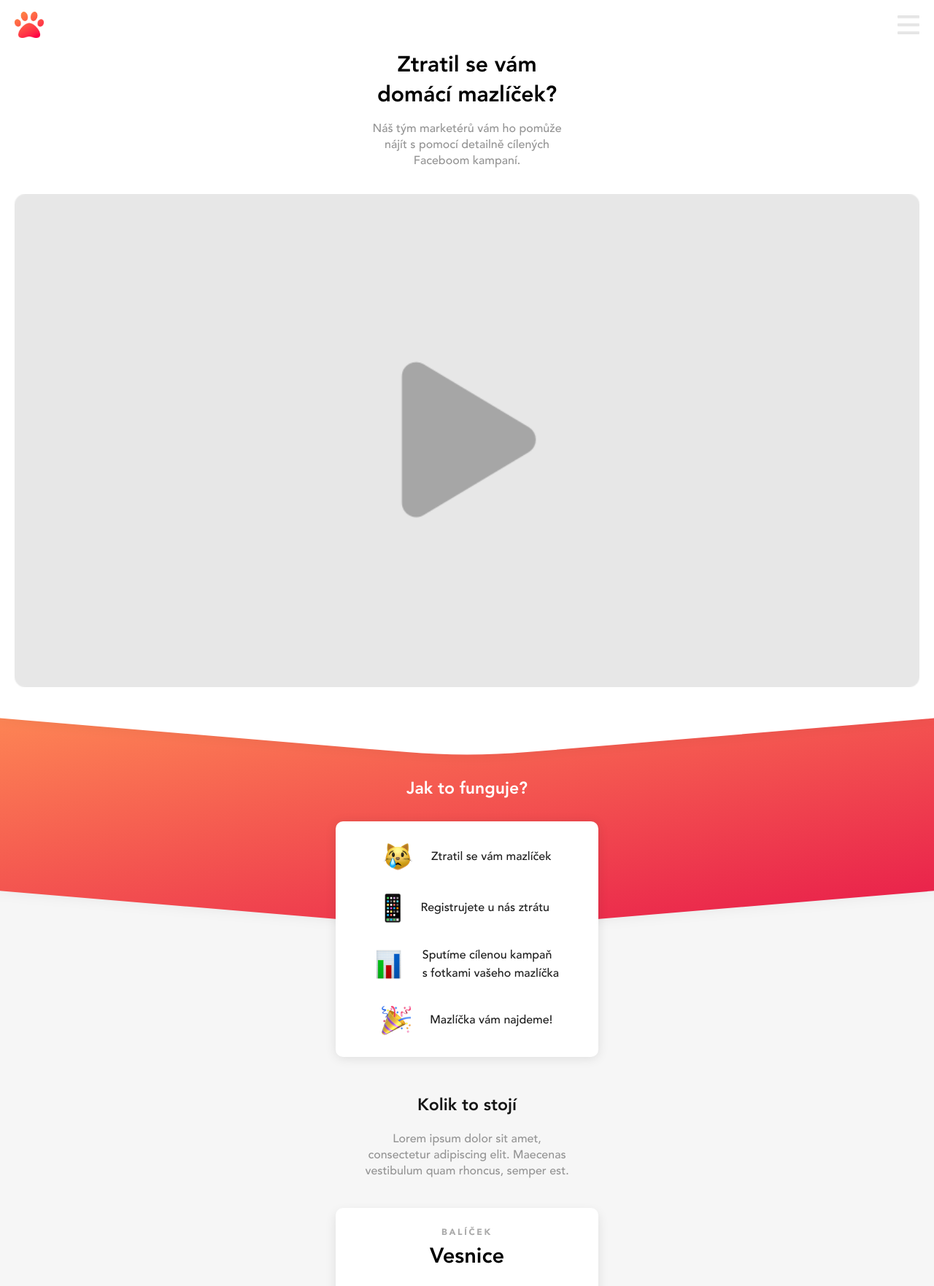
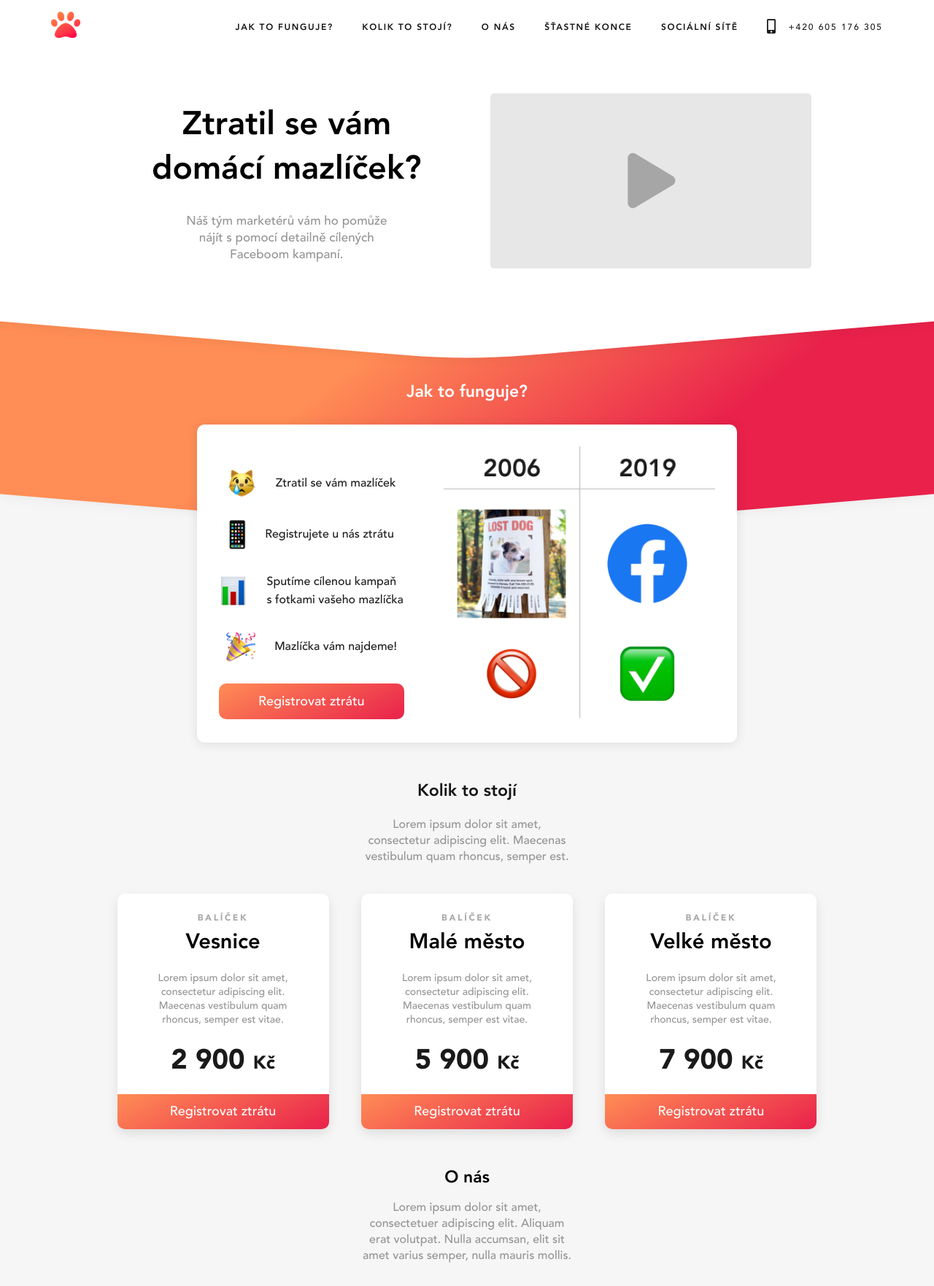
Before and after one commit to StyvekDrtic/NajdiMazlicka.cz, a Jekyll site: the page built from index.html, in a window 1280 px wide, cut to the strip 104-1867 px from the top of the page. Shown: the whole strip at 73% size. Built offline with Jekyll 4.4.1, drawn with Linux system fonts in a browser that asks for light colours.

Commit message:
responsivno

```diff
--- a/_sass/_header.scss
+++ b/_sass/_header.scss
@@ -2,6 +2,7 @@ header {
   position: relative;
   display: block;
   width: calc(100% - 40px);
+  max-width: 1140px;
   margin: 0 auto;
   padding-top: 20px;
   background: #fff;
@@ -24,10 +25,67 @@ header {
     img {
       width: 30px;
     }
+
+    @media screen and (min-width : 1000px) {
+      display: none;
+    }
   }
 
   nav {
     display: none;
+    position: absolute;
+    right: 0;
+    top: 30px;
+
+    ul {
+      margin: 0;
+      padding: 0;
+      display: inline-block;
+
+      li {
+        list-style: none;
+        margin: 0;
+        display: inline-block;
+        vertical-align: middle;
+        margin-right: 35px;
+
+        a {
+          font-family: AveHeavy;
+          font-size: 12px;
+          color: #151515;
+          letter-spacing: 1.65px;
+          text-align: center;
+          text-transform: uppercase;
+          display: inline-block;
+          vertical-align: middle;
+        }
+
+        &:last-child {
+          margin: 0;
+
+          a {
+            font-family: AveMedium;
+            font-size: 12px;
+            color: #1C1C1C;
+            letter-spacing: 1.96px;
+            text-align: center;
+          }
+
+          img {
+            height: 20px;
+            display: inline-block;
+            vertical-align: middle;
+            padding-bottom: 1px;
+            margin-right: 13px;
+          }
+        }
+      }
+    }
+
+    @media screen and (min-width : 1000px) {
+      display: inline-block;
+      vertical-align: middle;
+    }
   }
 }
 
--- a/_sass/_landingpage.scss
+++ b/_sass/_landingpage.scss
@@ -13,6 +13,19 @@
       margin: 0 auto;
       display: block;
       margin-top: 10px;
+
+      @media screen and (min-width : 1000px) {
+        margin-top: 0;
+        margin-bottom: 20px;
+        font-size: 35px;
+        max-width: 350px;
+      }
+
+      @media screen and (min-width : 1200px) {
+        font-size: 45px;
+        margin-bottom: 30px;
+        max-width: 450px;
+      }
     }
 
     h2 {
@@ -26,11 +39,28 @@
       display: block;
       margin-top: 15px;
       margin-bottom: 35px;
+
+      @media screen and (min-width : 1000px) {
+        margin-top: 0px;
+        margin-bottom: 0px;
+        font-size: 15px;
+      }
+
+      @media screen and (min-width : 1200px) {
+        font-size: 17px;
+      }
+    }
+
+    @media screen and (min-width : 1000px) {
+      display: inline-block;
+      vertical-align: middle;
+      margin-right: 50px;
     }
   }
 
   .video {
     width: calc(100% - 40px);
+    max-width: 550px;
     margin: 0 auto;
     display: block;
     z-index: 10;
@@ -38,6 +68,22 @@
 
     img {
       width: 100%;
+    }
+
+    @media screen and (min-width : 1000px) {
+      display: inline-block;
+      vertical-align: middle;
+      max-width: 440px;
+    }
+  }
+
+  .jumboWrap {
+    @media screen and (min-width : 1000px) {
+      display: block;
+      margin: 0 auto;
+      width: fit-content;
+      margin-top: 70px;
+      padding-bottom: 30px;
     }
   }
 
@@ -60,6 +106,10 @@
     height: 874px;
     background: url("../svg/jaktofunguje.svg");
     background-size: 100% 100%;
+
+    @media screen and (min-width : 1000px) {
+      background: url("../svg/jaktofunguje2.svg");
+    }
   }
 
   h2 {
@@ -83,6 +133,19 @@
     .prvniCast {
       a {
         display: none;
+
+        @media screen and (min-width : 1000px) {
+          display: block;
+          font-family: AveMedium;
+          font-size: 18px;
+          color: #FFFFFF;
+          letter-spacing: 0;
+          text-align: center;
+          background-image: linear-gradient(153deg, #FF8D55 0%, #E9214B 100%);
+          border-radius: 10px;
+          padding-top: 12px;
+          padding-bottom: 12px;
+        }
       }
 
       ul {
@@ -125,10 +188,31 @@
           }
         }
       }
+
+      @media screen and (min-width : 1000px) {
+        display: inline-block;
+        vertical-align: middle;
+      }
     }
 
-    .druhaCast {
-      display: none;
+    @media screen and (min-width : 1000px) {
+      max-width: none;
+      width: fit-content;
+      padding: 30px;
+    }
+  }
+
+  .druhaCast {
+    display: none;
+    margin-left: 50px;
+
+    img {
+      height: 372px;
+    }
+
+    @media screen and (min-width : 1000px) {
+      display: inline-block;
+      vertical-align: middle;
     }
   }
 }
@@ -240,6 +324,25 @@
           }
         }
       }
+
+      @media screen and (min-width : 1000px) {
+        display: inline-block;
+        vertical-align: middle;
+        max-width: 290px;
+        margin: 0 20px;
+
+        &:last-child {
+          margin-right: 0;
+        }
+
+        &:first-child {
+          margin-left: 0;
+        }
+      }
+    }
+
+    @media screen and (min-width : 1000px) {
+      text-align: center;
     }
   }
 }
@@ -274,7 +377,10 @@
 
     ul {
       padding: 0;
-      margin: 0;
+      margin: 0 auto;
+      display: block;
+      width: 100%;
+      max-width: 500px;
       text-align: center;
 
       li {
@@ -307,6 +413,16 @@
           text-align: center;
           margin: 0;
         }
+
+        @media screen and (min-width : 1000px) {
+          margin-left: 35px;
+          margin-right: 35px;
+        }
+      }
+
+      @media screen and (min-width : 1000px) {
+        max-width: none;
+        width: calc(100% - 60px);
       }
     }
   }
@@ -387,6 +503,19 @@
         margin: 0 auto;
         display: block;
       }
+
+      @media screen and (min-width : 1000px) {
+        display: inline-block;
+        width: 300px;
+
+        &:nth-child(2) {
+          margin: 0 30px;
+        }
+      }
+    }
+
+    @media screen and (min-width : 1000px) {
+      text-align: center;
     }
   }
 }
--- a/_sass/_podminky.scss
+++ b/_sass/_podminky.scss
@@ -9,11 +9,22 @@
   .logo {
     margin-left: 20px;
   }
+
+  nav {
+    right: 20px;
+  }
+
+  @media screen and (min-width : 1140px) {
+    border-radius: 10px;
+    margin-top: 10px;
+    box-shadow: 0 2px 15px 0 rgba(0,0,0,0.05);
+    margin-bottom: 50px;
+  }
 }
 
 .mistoNaText {
   width: calc(100% - 40px);
-  max-width: 500px;
+  max-width: 900px;
   margin: 0 auto;
   display: block;
   text-align: justify;
--- a/index.html
+++ b/index.html
@@ -7,7 +7,7 @@ layout: default
     <a href="/" class="logo wow fadeInLeft" data-wow-delay="0.3s">
       <img src="assets/img/logo.png" alt="logo Najdi Mazlíčka">
     </a>
-    <nav>
+    <nav class="wow fadeInDown" data-wow-delay="0.3s">
       <ul>
         <li>
           <a href="#jaktofunguje">Jak to funguje?</a>
@@ -34,13 +34,14 @@ layout: default
       <img src="assets/img/menu.png" alt="menu">
     </a>
   </header>
-
+  <div class="jumboWrap">
     <div class="jumboText">
       <h1 class="wow fadeInDown">Ztratil se vám domácí mazlíček?</h1>
       <h2 class="wow fadeInUp" data-wow-delay="0.3s">Náš tým marketérů vám ho pomůže nájít s pomocí detailně cílených Faceboom kampaní.</h2>
     </div>
     <div class="video wow fadeIn" data-wow-delay="0.6s">
       <img src="assets/img/video.png" alt="videoPlaceholder">
+    </div>
   </div>
   <div class="konec">
     <svg width="100%" preserveAspectRatio="none" height="106px" viewBox="0 0 400 106" version="1.1" xmlns="http://www.w3.org/2000/svg" xmlns:xlink="http://www.w3.org/1999/xlink">
--- a/vseobecne_obchodni_podminky.html
+++ b/vseobecne_obchodni_podminky.html
@@ -6,7 +6,7 @@ layout: default
   <a href="/" class="logo wow fadeInLeft" data-wow-delay="0.3s">
     <img src="assets/img/logo.png" alt="logo Najdi Mazlíčka">
   </a>
-  <nav>
+  <nav class="wow fadeInDown" data-wow-delay="0.3s">
     <ul>
       <li>
         <a href="#jaktofunguje">Jak to funguje?</a>
--- a/zpracovani_osobnich_udaju.html
+++ b/zpracovani_osobnich_udaju.html
@@ -6,7 +6,7 @@ layout: default
   <a href="/" class="logo wow fadeInLeft" data-wow-delay="0.3s">
     <img src="assets/img/logo.png" alt="logo Najdi Mazlíčka">
   </a>
-  <nav>
+  <nav class="wow fadeInDown" data-wow-delay="0.3s">
     <ul>
       <li>
         <a href="#jaktofunguje">Jak to funguje?</a>
```
Also changed, not shown: assets/svg/jaktofunguje2.svg (added), 5 other files. Lines whose indentation alone changed are shown as unchanged.
